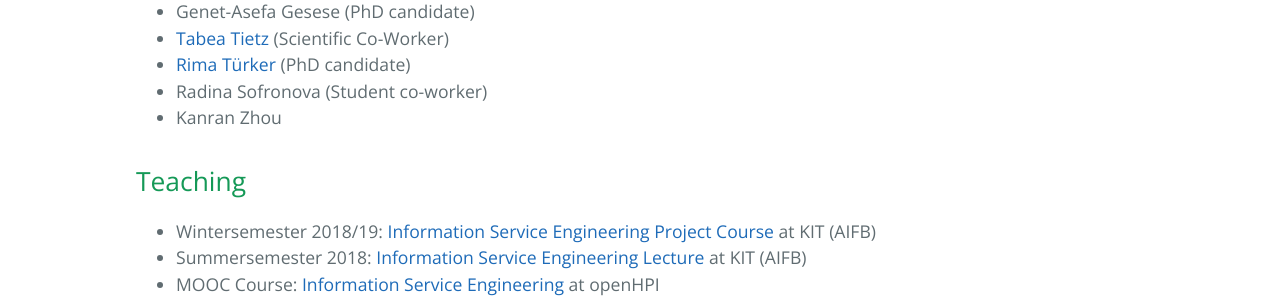
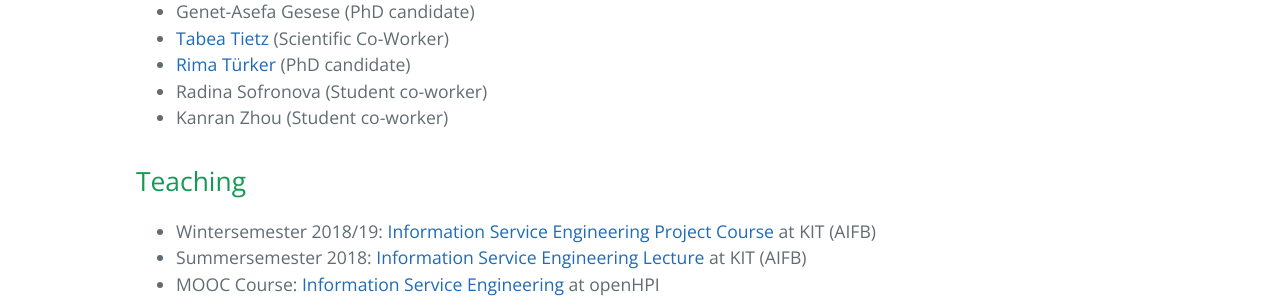
Before and after one commit to ISE-FIZKarlsruhe/ISE-FIZKarlsruhe.github.io, a Jekyll site: the page built from index.md, in a window 1280 px wide. Shown: the part 715-1015 px from the top of the page. Built offline with Jekyll 4.4.1, drawn with Linux system fonts in a browser that asks for light colours; our own code applies the rules of GitHub Pages for plain Markdown files.

Commit message:
Update index.md

```diff
--- a/index.md
+++ b/index.md
@@ -10,7 +10,7 @@ In order to develop and provide new information services, the research departmen
 - [Tabea Tietz](https://www.fiz-karlsruhe.de/index.php/en/forschung/lebenslauf-und-publikationen-tabea-tietz) (Scientific Co-Worker)
 - [Rima Türker](https://www.fiz-karlsruhe.de/index.php/en/forschung/lebenslauf-und-publikationen-rima-tuerker) (PhD candidate)
 - Radina Sofronova (Student co-worker)
-- Kanran Zhou
+- Kanran Zhou (Student co-worker)
 
 ## Teaching
 - Wintersemester 2018/19: [Information Service Engineering Project Course](http://www.aifb.kit.edu/web/Lehre/Praktikum_Projektpraktikum_Information_Service_Engineering/en) at KIT (AIFB)
```
